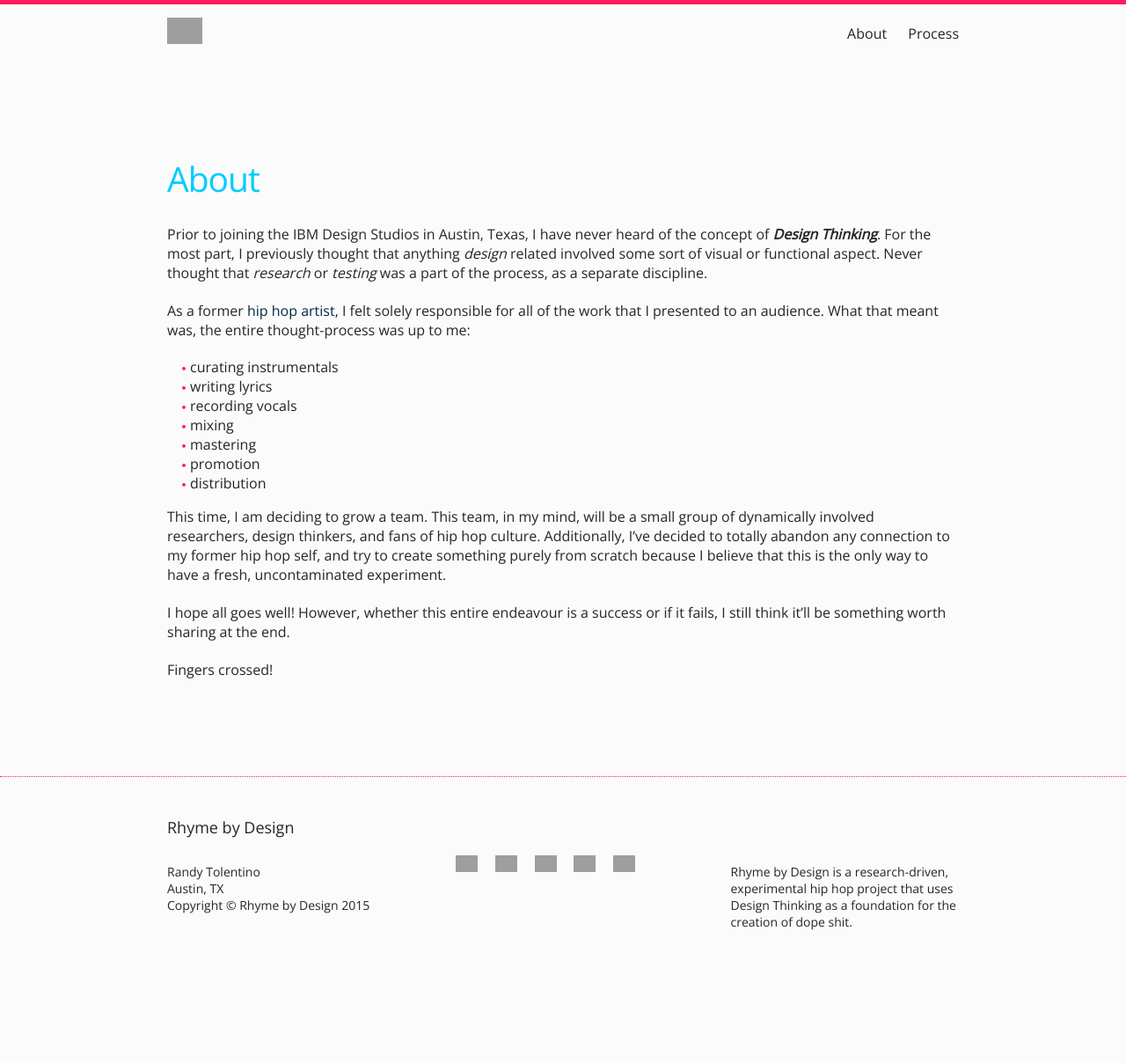
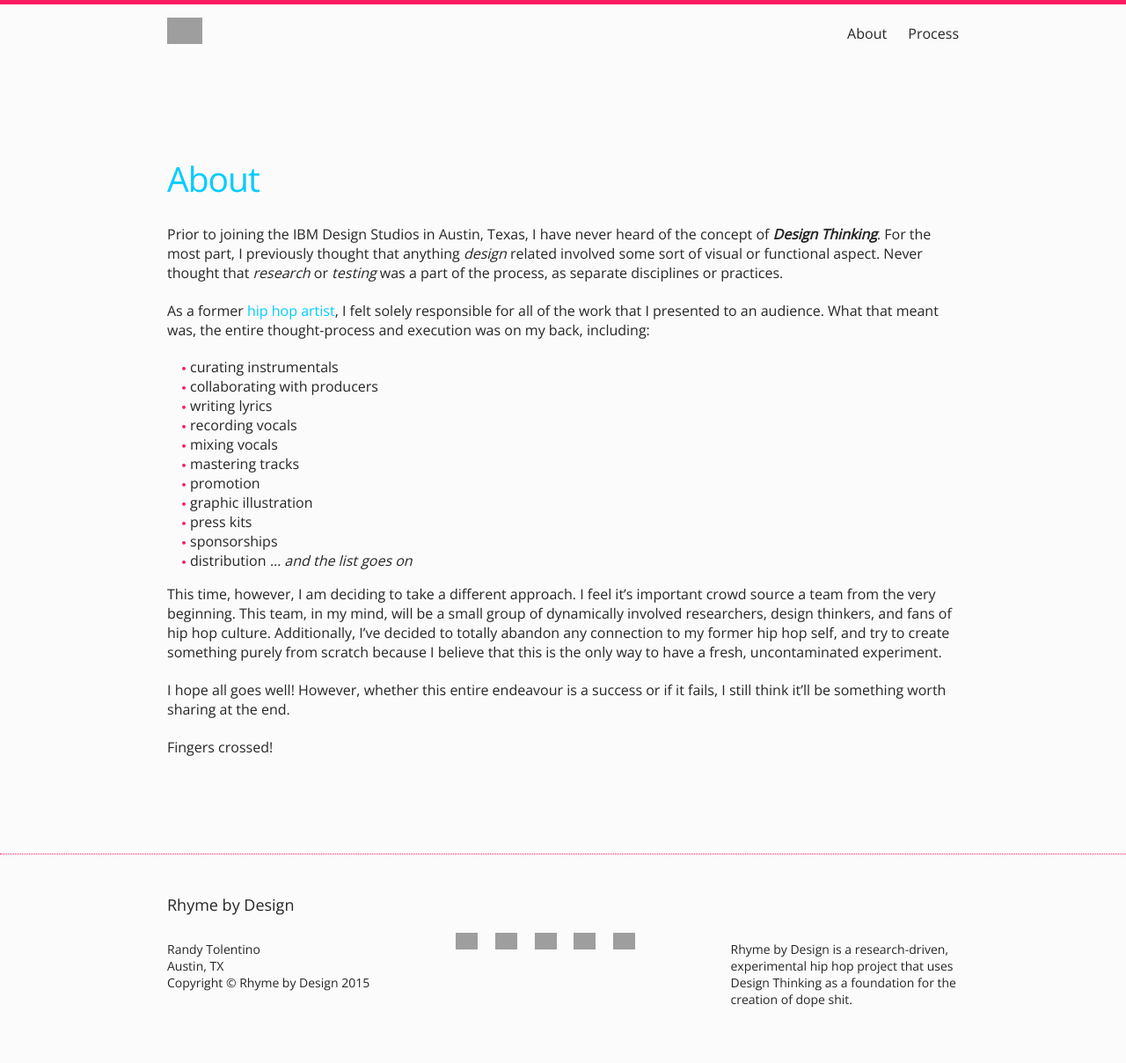
Before and after one commit to designrhyming/designrhyming, a Jekyll site: the page built from about.md, in a window 1280 px wide. Shown: the whole page at 88% size. Built offline with Jekyll 4.4.1, drawn with Linux system fonts in a browser that asks for light colours; before the commit the page ends 1120 px from its top, so only the background shows below that; grey boxes are pictures that could not be loaded.

Commit message:
text fixes

```diff
--- a/_posts/2015-11-06-at-least-a-years-worth-of-work.markdown
+++ b/_posts/2015-11-06-at-least-a-years-worth-of-work.markdown
@@ -6,7 +6,7 @@ excitement: ★ ★ ★ ★ ★
 ---
 Today is the beginning of a large body of work that I'm setting out to accomplish over the next year, maybe longer. Actually, I'm certain it'll take at least a year and a half.
 
-It's called the Rhyme by Design project.
+It's called the **Rhyme by Design** project.
 
 At this moment, I'm trying to organize some type of framework in which I will work within. More specifically, gather and note everything that I'll need, in order to get this project up and running. At the same time, I also have to be mindful of some tools and resources I might need in the months to come.
 
--- a/_posts/2015-11-17-oh-damn-first-logo.markdown
+++ b/_posts/2015-11-17-oh-damn-first-logo.markdown
@@ -8,3 +8,5 @@ excitement: ★ ★ ★ ★ ★
 Not sure if this is just me, but I feel like that in order to be *official* official, you gotta have a logo. I spent a lot of time over the weekend trying to figure out some sorta visual style to accompany the blog. After going through a few days of iterating and testing color palettes, I think I've arrived at something decent enough for now.
 
  <img class="logo" src="https://raw.githubusercontent.com/rhymexdesign/rhymexdesign.github.io/master/_includes/images/rhyme_x_design_logo_grey.png" alt="">
+
+ I ain't mad at it, especially since I'm not a visual designer. But, if anyone would like to take the concept of this project and maybe contribute some logo ideas, [holla at the kid](mailto:rhymexdesign@gmail.com)!
--- a/_sass/_base.scss
+++ b/_sass/_base.scss
@@ -58,15 +58,15 @@ li:before {
  * Links
  */
 a {
-    color: $darkblue;
+    color: $midteal;
     text-decoration: none;
 
     &:visited {
-        color: $darkblue;
+        color: $midteal;
     }
 
     &:hover {
-        color: $darkblue;
+        color: $midteal;
         font-weight: bold;
     }
 }
--- a/about.md
+++ b/about.md
@@ -4,19 +4,24 @@ title: About
 permalink: /about/
 ---
 
-Prior to joining the IBM Design Studios in Austin, Texas, I have never heard of the concept of ***Design Thinking***. For the most part, I previously thought that anything *design* related involved some sort of visual or functional aspect. Never thought that *research* or *testing* was a part of the process, as a separate discipline.
+Prior to joining the IBM Design Studios in Austin, Texas, I have never heard of the concept of ***Design Thinking***. For the most part, I previously thought that anything *design* related involved some sort of visual or functional aspect. Never thought that *research* or *testing* was a part of the process, as separate disciplines or practices.
 
-As a former [hip hop artist](http://youtube.com/skycizzle), I felt solely responsible for all of the work that I presented to an audience. What that meant was, the entire thought-process was up to me:
+As a former [hip hop artist](http://youtube.com/skycizzle), I felt solely responsible for all of the work that I presented to an audience. What that meant was, the entire thought-process and execution was on my back, including:
 
 - curating instrumentals
+- collaborating with producers
 - writing lyrics
 - recording vocals
-- mixing
-- mastering
+- mixing vocals
+- mastering tracks
 - promotion
+- graphic illustration
+- press kits
+- sponsorships
 - distribution
+_... and the list goes on_
 
-This time, I am deciding to grow a team. This team, in my mind, will be a small group of dynamically involved researchers, design thinkers, and fans of hip hop culture. Additionally, I've decided to totally abandon any connection to my former hip hop self, and try to create something purely from scratch because I believe that this is the only way to have a fresh, uncontaminated experiment.
+This time, however, I am deciding to take a different approach. I feel it's important crowd source a team from the very beginning. This team, in my mind, will be a small group of dynamically involved researchers, design thinkers, and fans of hip hop culture. Additionally, I've decided to totally abandon any connection to my former hip hop self, and try to create something purely from scratch because I believe that this is the only way to have a fresh, uncontaminated experiment.
 
 I hope all goes well! However, whether this entire endeavour is a success or if it fails, I still think it'll be something worth sharing at the end.
 
```
Also changed, not shown: process.md (+1 -1 lines).
